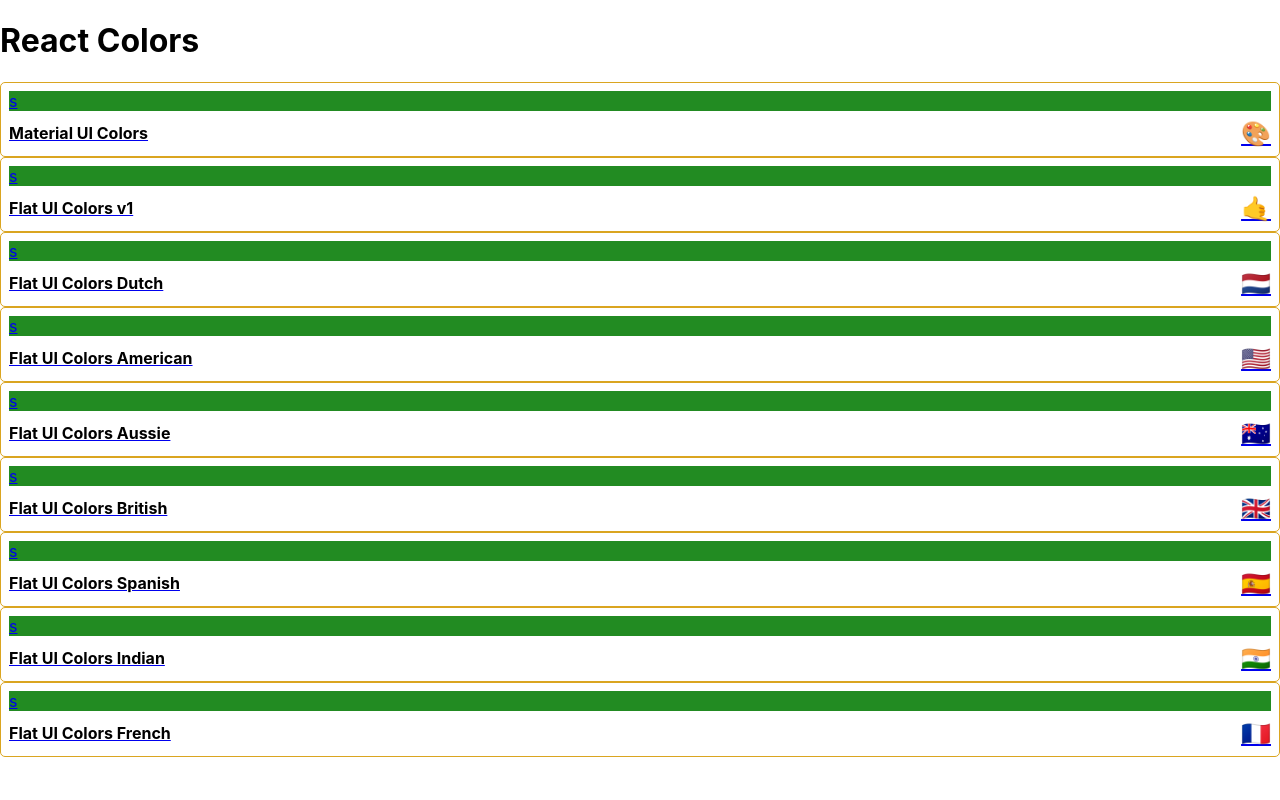
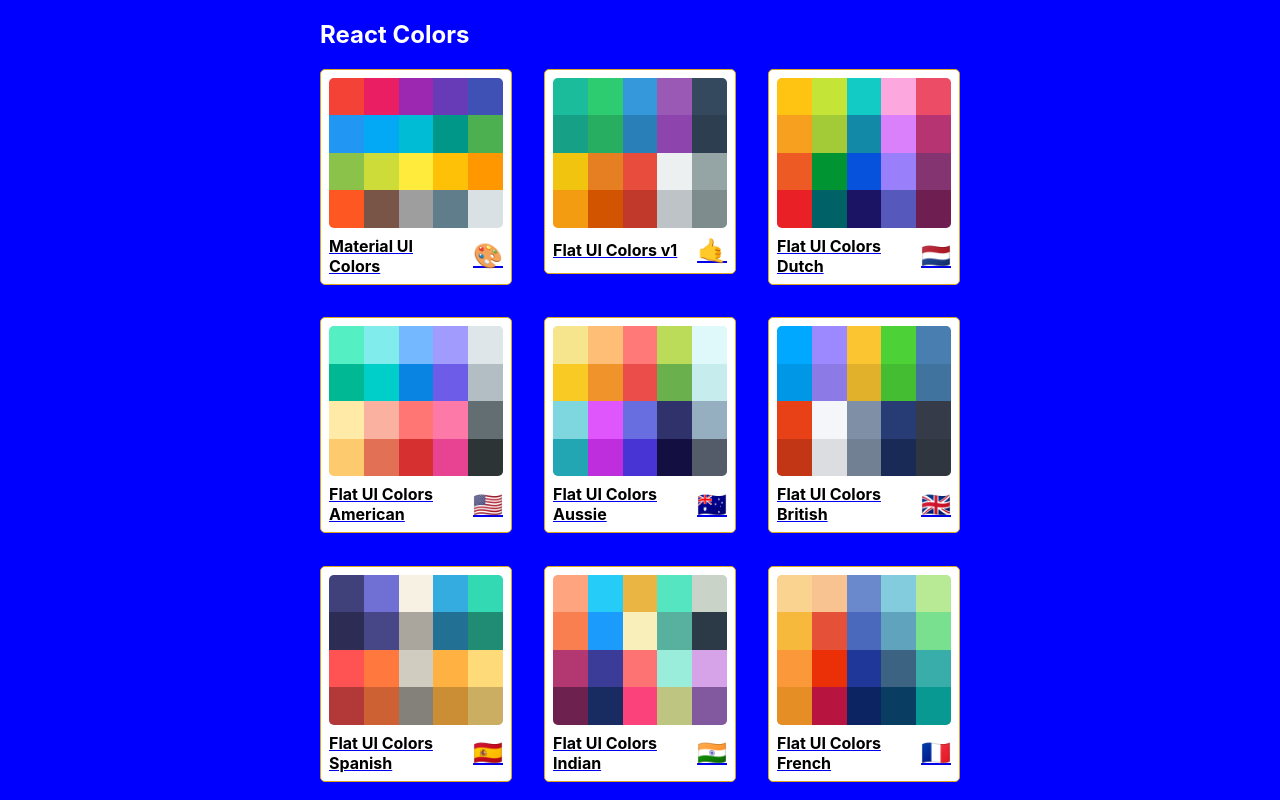
Before and after one commit to JasonDollar/color-picker-project, a React (Create React App) app: page / in a window 1280 px wide. Built offline with nearby package versions, Linux system fonts and the light colour scheme.

Commit message:
styling of PaletteList and MiniPalette

```diff
--- a/src/components/MiniPalette.js
+++ b/src/components/MiniPalette.js
@@ -14,7 +14,14 @@
   }
 
   & .colors {
-    background: forestgreen;
+    background-color: #dae1e4;
+    height: 150px;
+    width: 100%;
+    display: grid;
+    grid-template-columns: repeat(5, 20%);
+    grid-template-rows: repeat(4, 25%);
+    border-radius: 5px;
+    overflow: hidden;
   }
 
   & .title {
@@ -32,15 +39,28 @@
     margin-left: .5rem;
     font-size: 1.5rem;
   }
+
+`
+
+const MiniColor = styled.div`
+  height: 100%;
+  width: 100%;
+  margin: 0 auto;
+  position: relative;
+  /* margin-bottom: -3.5px; */
+  background: ${props => props.background};
 `
 
 const MiniPalette = ({
   id, emoji, colors, paletteName,
 }) => {
+  const miniColorBoxes = colors.map(item => (
+    console.log(item.color) || <MiniColor key={item.name} background={item.color} />
+  ))
   return (
     <MiniPaletteContainer>
       <div className="colors">
-        s
+        {miniColorBoxes}
       </div>
       <h5 className="title">{paletteName} <span className="emoji">{emoji}</span>  </h5>
     </MiniPaletteContainer>
--- a/src/components/PaletteList.js
+++ b/src/components/PaletteList.js
@@ -1,19 +1,57 @@
 import React from 'react'
+import styled from 'styled-components'
 import { Link } from 'react-router-dom'
 import PropTypes from 'prop-types'
 import MiniPalette from './MiniPalette'
 
+const PaletteListRoot = styled.div`
+  background-color: blue;
+  height: 100vh;
+  display: flex;
+  align-items: flex-start;
+  justify-content: center;
+  & .container {
+    width: 50%;
+    display: flex;
+    align-items: flex-start;
+    flex-direction: column;
+    flex-wrap: wrap;
+  }
+
+  & .nav {
+    display: flex;
+    width: 100%;
+    justify-content: space-between;
+    color: white;
+  }
+
+  & .palettes {
+    box-sizing: border-box;
+    width: 100%;
+    display: grid;
+    grid-template-columns: repeat(3, 30%);
+    gap: 5%;
+  }
+`
+
 
 const PaletteList = ({ palettes }) => {
   return (
-    <div>
+    <PaletteListRoot>
+      <div className="container">
+        <nav className="nav">
           <h1>React Colors</h1>
+        </nav>
+        <div className="palettes">
           {palettes.map(item => (
             <Link key={item.id} to={`palette/${item.id}`}>
               <MiniPalette {...item} />
             </Link>
           ))}
+
         </div>
+      </div>
+    </PaletteListRoot>
   )
 }
 
```
Lines whose indentation alone changed are shown as unchanged.
